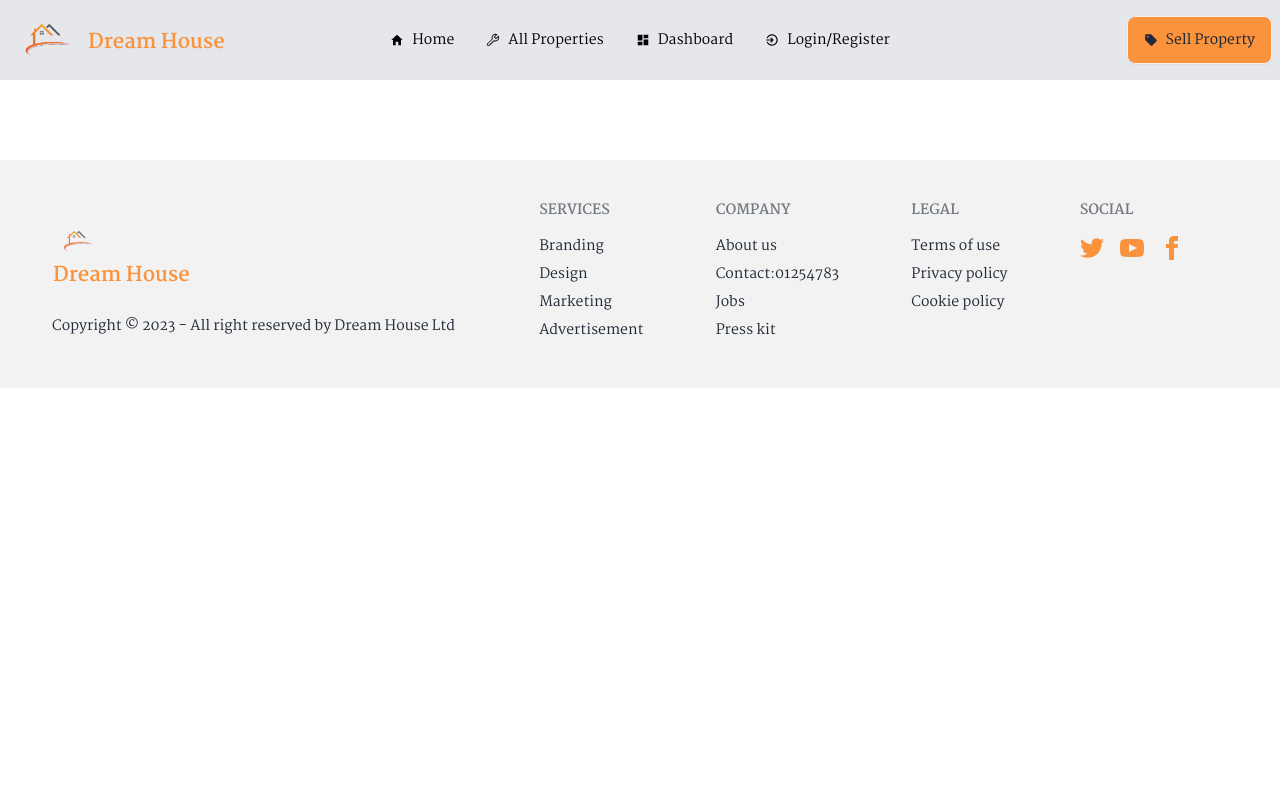
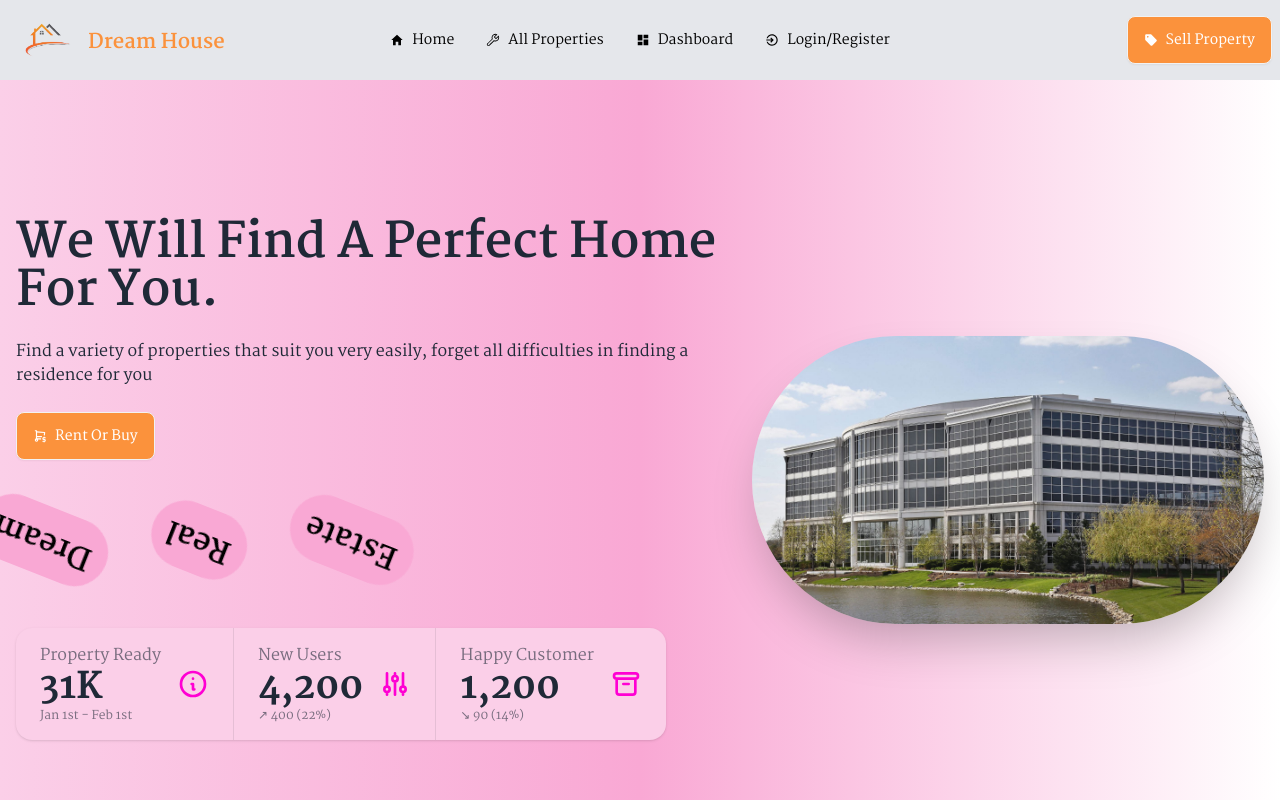
Before and after one commit to binitaepa/Dream-house-client, a React (Vite) app: page / in a window 1280 px wide. Shown: the top 800 px of the page. Built offline with nearby package versions, Linux system fonts and the light colour scheme.

Commit message:
Banner added

```diff
--- a/package.json
+++ b/package.json
@@ -16,6 +16,7 @@
     "react-dom": "^18.2.0",
     "react-icons": "^4.12.0",
     "react-router-dom": "^6.20.0",
+    "react-spring": "^9.7.3",
     "sort-by": "^1.2.0"
   },
   "devDependencies": {
--- /dev/null
+++ b/src/Layout/Pages/Home/Banner/Banner.jsx
@@ -0,0 +1,57 @@
+import banner from '../../../../assets/banner-image.jpg'
+import { TbShoppingCartDollar } from "react-icons/tb";
+import CircularText from './circulartext';
+
+const Banner = () => {
+    return (
+        <div>
+            <div className="hero min-h-screen bg-gradient-to-r from-pink-200 via-pink-300 to-white">
+  <div className="hero-content flex-col lg:flex-row-reverse">
+    <img src={banner} className="max-w-lg rounded-full h-full shadow-2xl" />
+    <div>
+      <h1 className="text-5xl font-bold">We Will Find A Perfect Home For You.</h1>
+      <p className="py-6">Find a variety of properties that suit you very easily, forget all difficulties in finding a residence for you</p>
+      <button className="btn text-white bg-orange-400"><TbShoppingCartDollar></TbShoppingCartDollar> Rent Or Buy</button>
+
+     <div>
+        <CircularText></CircularText>
+     </div>
+      <div className="stats shadow mt-2 bg-pink-200">
+
+  <div className="stat">
+    <div className="stat-figure text-secondary">
+      <svg xmlns="http://www.w3.org/2000/svg" fill="none" viewBox="0 0 24 24" className="inline-block w-8 h-8 stroke-current"><path strokeLinecap="round" strokeLinejoin="round" strokeWidth="2" d="M13 16h-1v-4h-1m1-4h.01M21 12a9 9 0 11-18 0 9 9 0 0118 0z"></path></svg>
+    </div>
+    <div className="stat-title">Property Ready</div>
+    <div className="stat-value">31K</div>
+    <div className="stat-desc">Jan 1st - Feb 1st</div>
+  </div>
+
+  <div className="stat">
+    <div className="stat-figure text-secondary">
+      <svg xmlns="http://www.w3.org/2000/svg" fill="none" viewBox="0 0 24 24" className="inline-block w-8 h-8 stroke-current"><path strokeLinecap="round" strokeLinejoin="round" strokeWidth="2" d="M12 6V4m0 2a2 2 0 100 4m0-4a2 2 0 110 4m-6 8a2 2 0 100-4m0 4a2 2 0 110-4m0 4v2m0-6V4m6 6v10m6-2a2 2 0 100-4m0 4a2 2 0 110-4m0 4v2m0-6V4"></path></svg>
+    </div>
+    <div className="stat-title">New Users</div>
+    <div className="stat-value">4,200</div>
+    <div className="stat-desc">↗︎ 400 (22%)</div>
+  </div>
+
+  <div className="stat">
+    <div className="stat-figure text-secondary">
+      <svg xmlns="http://www.w3.org/2000/svg" fill="none" viewBox="0 0 24 24" className="inline-block w-8 h-8 stroke-current"><path strokeLinecap="round" strokeLinejoin="round" strokeWidth="2" d="M5 8h14M5 8a2 2 0 110-4h14a2 2 0 110 4M5 8v10a2 2 0 002 2h10a2 2 0 002-2V8m-9 4h4"></path></svg>
+    </div>
+    <div className="stat-title">Happy Customer</div>
+    <div className="stat-value">1,200</div>
+    <div className="stat-desc">↘︎ 90 (14%)</div>
+  </div>
+
+</div>
+
+    </div>
+  </div>
+</div>
+        </div>
+    );
+};
+
+export default Banner;
--- /dev/null
+++ b/src/Layout/Pages/Home/Banner/CircularText.jsx
@@ -0,0 +1,18 @@
+
+
+import './circulartext.css'
+const CircularText = () => {
+    const texts = ['Dream', 'Real ', 'Estate'];
+    return (
+        <div className="circular-text-container w-1/2">
+      {texts.map((text, index) => (
+        <div key={index} className="circular-text">
+          {text}
+        </div>
+      ))}
+    </div>
+
+    );
+};
+
+export default CircularText;
--- /dev/null
+++ b/src/Layout/Pages/Home/Banner/circulartext.css
@@ -0,0 +1,23 @@
+/* CircularTextAnimation.css */
+
+@keyframes rotateText {
+    0% {
+      transform: rotate(0deg);
+    }
+    100% {
+      transform: rotate(360deg);
+    }
+  }
+
+  .circular-text-container {
+    display: flex;
+    justify-content: center;
+    align-items: center;
+    height: 20vh;
+  }
+
+  .circular-text {
+    @apply inline-block font-bold text-3xl p-4 bg-pink-300 text-black rounded-full;
+    animation: rotateText 10s linear infinite; /* Adjust the duration as needed */
+    margin: 0 20px; /* Adjust the spacing between texts */
+  }
--- a/src/Layout/Pages/Home/Home.jsx
+++ b/src/Layout/Pages/Home/Home.jsx
@@ -1,9 +1,10 @@
+import Banner from "./Banner/Banner";
 
 
 const Home = () => {
     return (
         <div>
-
+            <Banner></Banner>
         </div>
     );
 };
--- a/src/Layout/Shared/Navbar/Navbar.jsx
+++ b/src/Layout/Shared/Navbar/Navbar.jsx
@@ -44,7 +44,7 @@ const Navbar = () => {
                     </ul>
                 </div>
                 <div className="navbar-end">
-                    <a className="btn bg-orange-400"><MdSell></MdSell>Sell Property</a>
+                    <a className="btn text-white bg-orange-400"><MdSell></MdSell>Sell Property</a>
                 </div>
             </div>
         </div>
```
Also changed, not shown: src/assets/banner-image.jpg (added), 1 other file (tests, documents, lock files or other folders).
